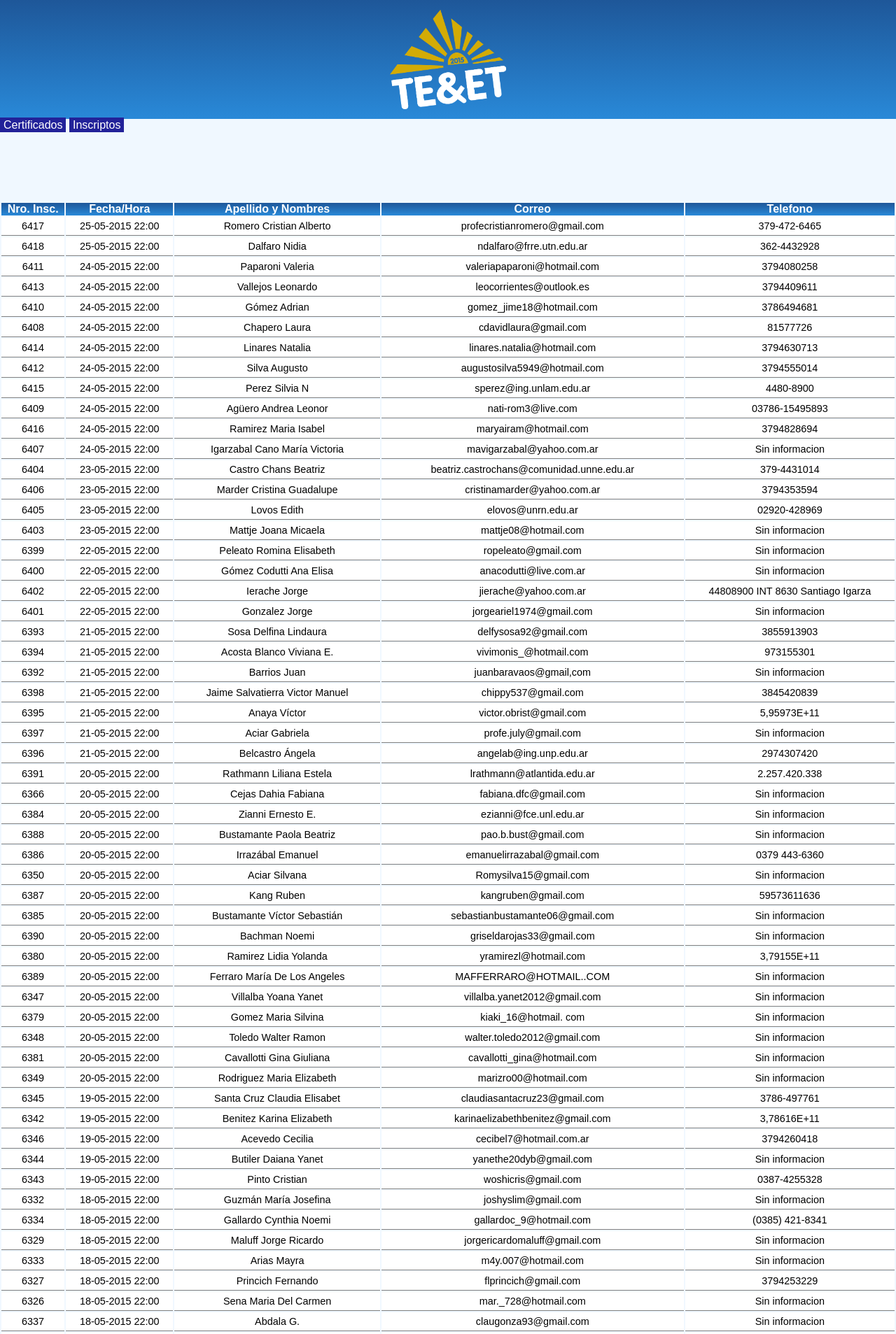
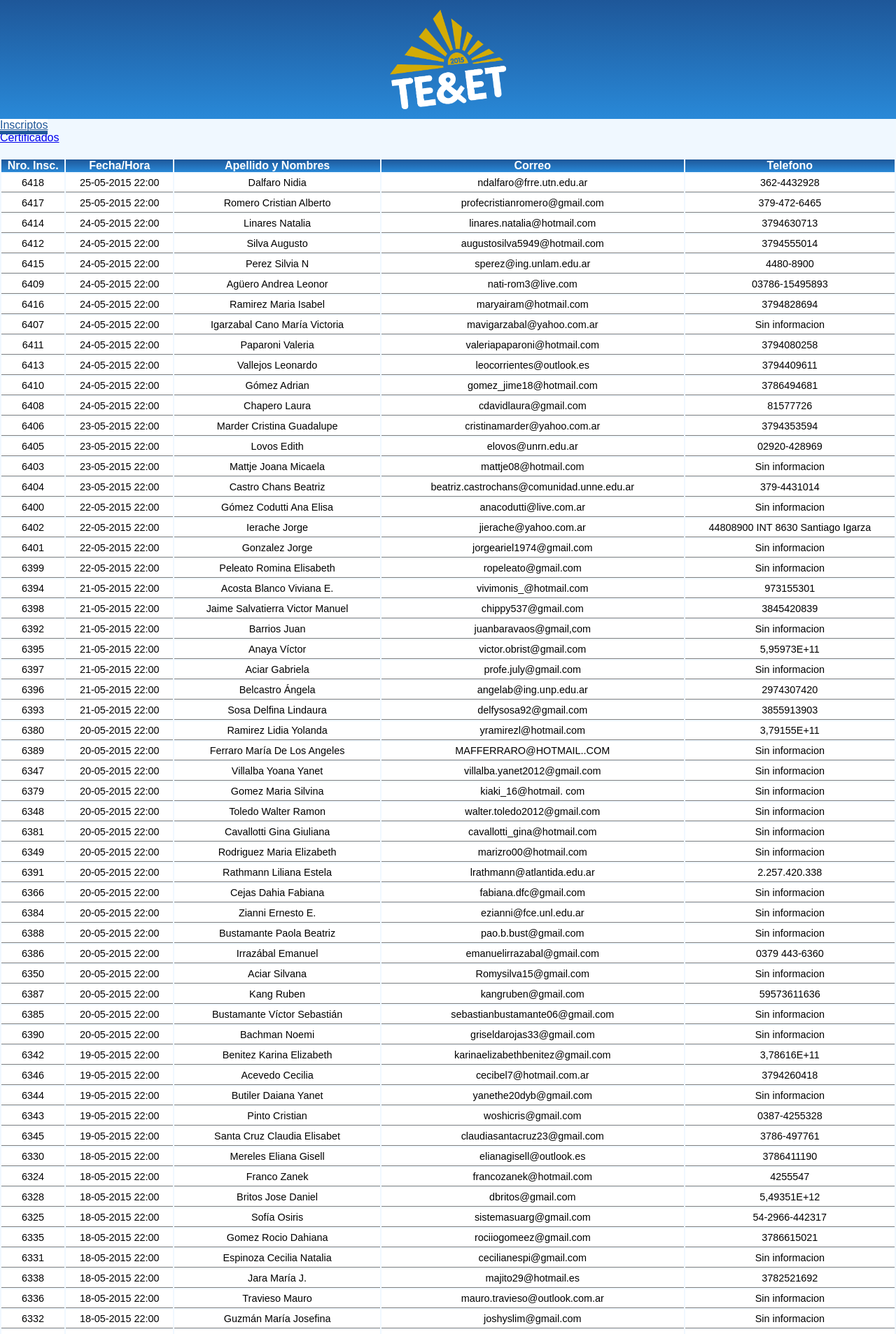
Before and after one commit to smatht/acreditacion-master, a PHP site: page /administracion/inscriptos_view.php in a window 1280 px wide. Shown: the top 1907 px of the page at 70% size. Run offline with PHP 8.4, Linux system fonts and the light colour scheme; data comes from the database, SQL or seed files in the repository; data that the repository does not hold is empty.

Commit message:
Cambios que hizo Javi

```diff
--- a/administracion/css/styles.css
+++ b/administracion/css/styles.css
@@ -19,7 +19,7 @@
 	background-color: #222299;
 
 }
-.lista_menu li a{
+#container li a{
 	text-decoration: none;
 	color: white;
 
@@ -194,7 +208,7 @@
 margin-left: 100px;
 }
 table {
-margin-top: 100px;
+margin-top: 20px;
 width: 100%;
 }
 table td {
@@ -205,3 +219,23 @@
 background:-webkit-linear-gradient(top, #1e5799 0%,#2989d8 100%);
 color:white;
 }
+
+/*NUEVO*/
+ul {
+width: 100%;
+overflow: hidden;
+}
+
+#activo {
+background: white !important;
+color: #1e5799 !important;
+border-bottom: 5px solid #1e5799;
+ /*background: #f1f1f1; /* Fondo de las pestañas al presionar */
+ /*color: white; /* Color de las pestañas al presionar */
+ position: relative;
+ z-index: 6;
+}
+table a {
+width: 100%;
+text-decoration: none;
+}
--- a/administracion/includes/menu.php
+++ b/administracion/includes/menu.php
@@ -1,5 +1,6 @@
-<ul class="lista_menu">
-	<li><a href="certificados_view.php">Certificados</a></li>
-	<li><a href="inscriptos_view.php">Inscriptos</a></li>
-
+<ul>
+	<li><a href="inscriptos_view.php" id="<?php if(strstr($_SERVER['REQUEST_URI'], 'inscriptos_view.php')){echo 'activo';}?>">
+		Inscriptos</a></li>
+	<li><a href="certificados_view.php" id="<?php if(strstr($_SERVER['REQUEST_URI'], 'certificados_view.php')){echo 'activo';}?>">
+		Certificados</a></li>
 </ul>
--- a/administracion/inscriptos_view.php
+++ b/administracion/inscriptos_view.php
@@ -37,6 +37,7 @@
 	<table class="tabla_inscriptos">
 		<th>Nro. Insc.</th><th>Fecha/Hora</th><th>Apellido y Nombres</th><th>Correo</th><th>Telefono</th>
 		<?php while ($registro = $resultado->fetch_object()) : ?>
+
 		<tr>
 			<td><?php echo $registro->nro_inscripcion; ?></td>
 			<td><?php echo date("d-m-Y H:i",$registro->fecha_hora); ?></td>
--- a/inscripcion/index.php
+++ b/inscripcion/index.php
@@ -64,7 +64,7 @@
         </li>
         <li>
             <label for="localidad">Localidad:</label>
-            <input type="text" ng-model="localidad"  typeahead="u as u.localidad for u in inscriptos | filter:$viewValue | limitTo:5"
+            <input type="text" ng-model="localidad" typeahead="u as u.localidad for u in inscriptos | filter:$viewValue | limitTo:5"
 typeahead-min-length='3' typeahead-on-select='onSelectLocalidad($item, $model, $label)' required autocomplete=none>
         </li>
         <li>
--- a/inscripcion/js/app.js
+++ b/inscripcion/js/app.js
@@ -82,6 +82,7 @@
 			$http.get("../procesos/inscriptos.php").success(function(data){
 
 				$scope.inscriptos = data;
+				console.log(data);
 			});
 		}
 		//Select
@@ -149,13 +150,14 @@
 				nombreInst:$scope.nombreInst,
 				localidad:$scope.localidad,
 				domicilio:$scope.domicilio,
+				tel:$scope.tel,
 				iva:$scope.iva.id
 			})
 			.error(function(data, status, headers, config) {
 				console.log(status);
 			})
 			.success(function(data, status, headers, config){
-				console.log(data);
+
 
 				alert("Se inscribio correctamente..");
 			$scope.envioValido=true;
--- a/procesos/crear/comprobante_pago.php
+++ b/procesos/crear/comprobante_pago.php
@@ -74,6 +74,6 @@
 	    $pdf->Image('../../inscripcion/images/teyet2015.png' , 12, 150, 50 , 38,'PNG');
 		$pdf->Output();
 	}else{
-		echo utf8_decode('La dirección de correo '.$_GET['correo'].' no se encuentra registrada o aun no pagó.'); die;
+		echo utf8_decode('La dirección de correo '.$_GET['correo'].' no se encuentra registrada o aun no pagó. '); die;
 	}
 ?>
```
Also changed, not shown: other parts of administracion/css/styles.css (+21 -7 lines), procesos/inscribir.php (+3 -4 lines).
